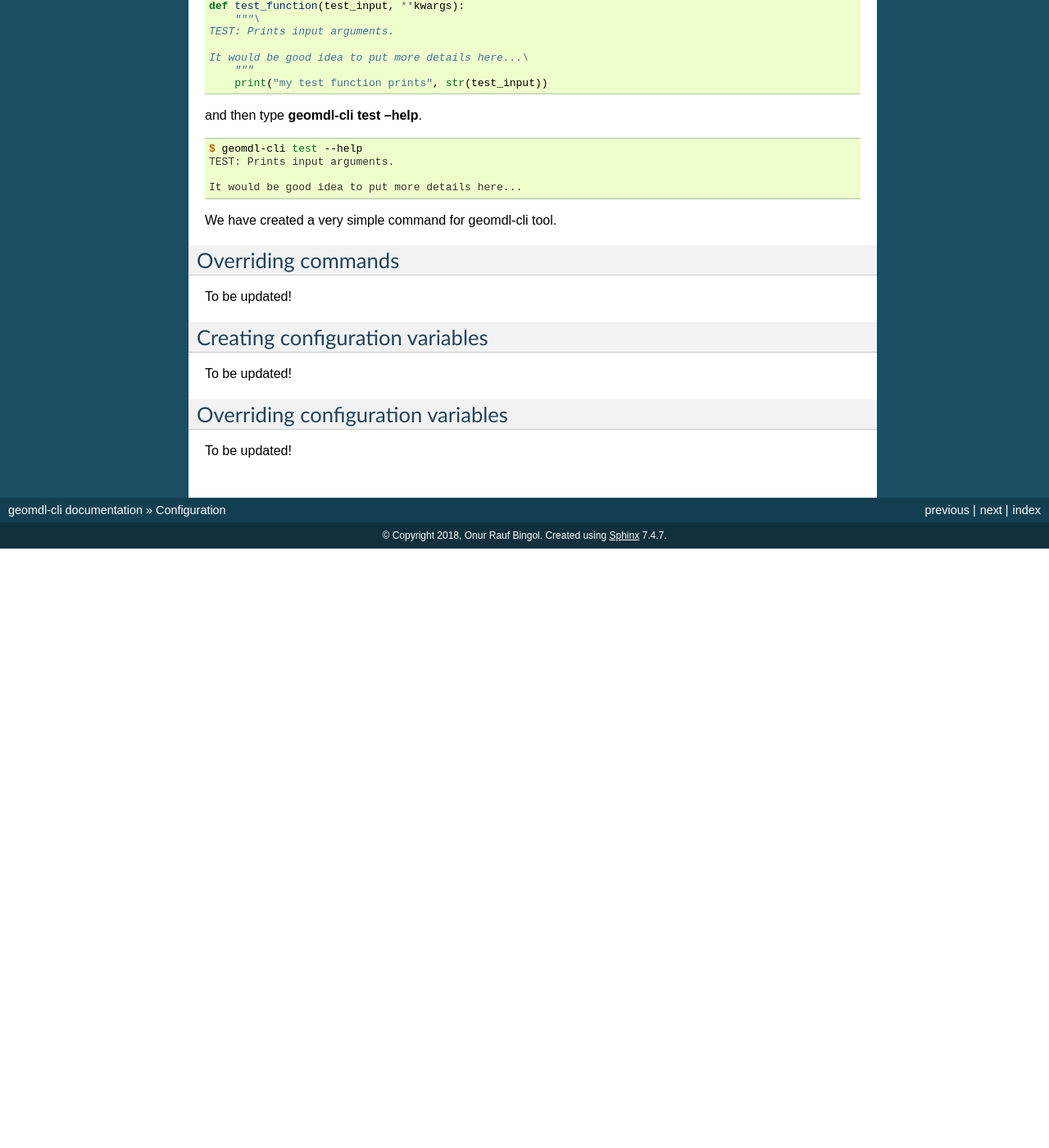
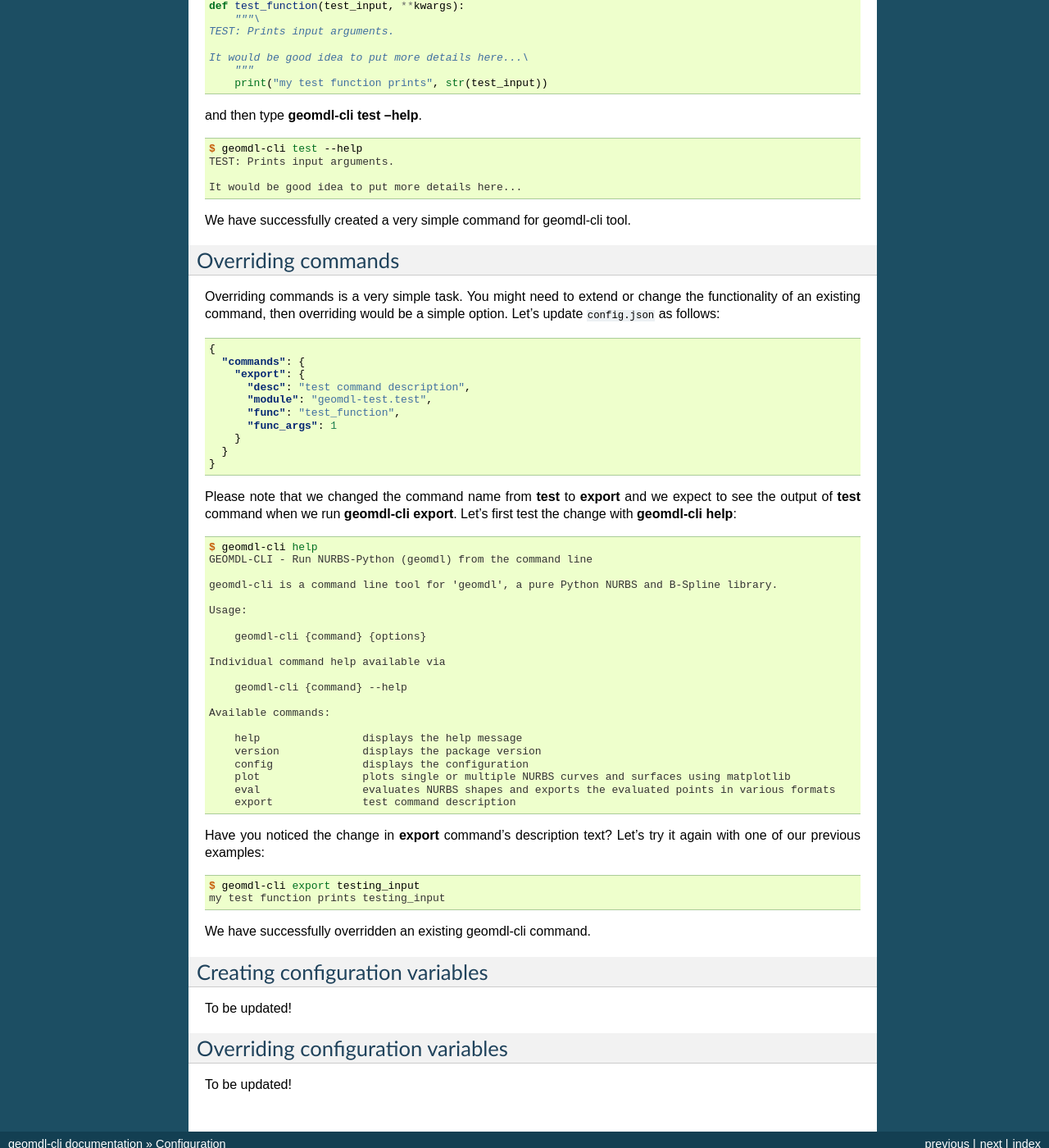
Before and after one commit to orbingol/geomdl-cli, a Sphinx documentation site: the page built from docs/config.rst, in a window 1280 px wide and 1400 px high, scrolled down 2760 px. Shown: the whole window at 82% size. Built offline with Sphinx 7.4.7, drawn with Linux system fonts in a browser that asks for light colours; formulas are drawn with MathJax 3; before the commit the page ends 3429 px from its top, so only the background shows below that.

Commit message:
Added "overriding commands" section

```diff
--- a/docs/config.rst
+++ b/docs/config.rst
@@ -184,12 +184,63 @@ and then type **geomdl-cli test --help**.
 
     It would be good idea to put more details here...
 
-We have created a very simple command for geomdl-cli tool.
+We have successfully created a very simple command for geomdl-cli tool.
 
 Overriding commands
 ===================
 
-To be updated!
+Overriding commands is a very simple task. You might need to extend or change the functionality of an existing command,
+then overriding would be a simple option. Let's update ``config.json`` as follows:
+
+.. code-block:: json
+
+    {
+      "commands": {
+        "export": {
+          "desc": "test command description",
+          "module": "geomdl-test.test",
+          "func": "test_function",
+          "func_args": 1
+        }
+      }
+    }
+
+Please note that we changed the command name from **test** to **export** and we expect to see the output of **test**
+command when we run **geomdl-cli export**. Let's first test the change with **geomdl-cli help**:
+
+.. code-block:: console
+
+    $ geomdl-cli help
+    GEOMDL-CLI - Run NURBS-Python (geomdl) from the command line
+
+    geomdl-cli is a command line tool for 'geomdl', a pure Python NURBS and B-Spline library.
+
+    Usage:
+
+        geomdl-cli {command} {options}
+
+    Individual command help available via
+
+        geomdl-cli {command} --help
+
+    Available commands:
+
+        help                displays the help message
+        version             displays the package version
+        config              displays the configuration
+        plot                plots single or multiple NURBS curves and surfaces using matplotlib
+        eval                evaluates NURBS shapes and exports the evaluated points in various formats
+        export              test command description
+
+Have you noticed the change in **export** command's description text? Let's try it again with one of our previous
+examples:
+
+.. code-block:: console
+
+    $ geomdl-cli export testing_input
+    my test function prints testing_input
+
+We have successfully overridden an existing geomdl-cli command.
 
 Creating configuration variables
 ================================
```
